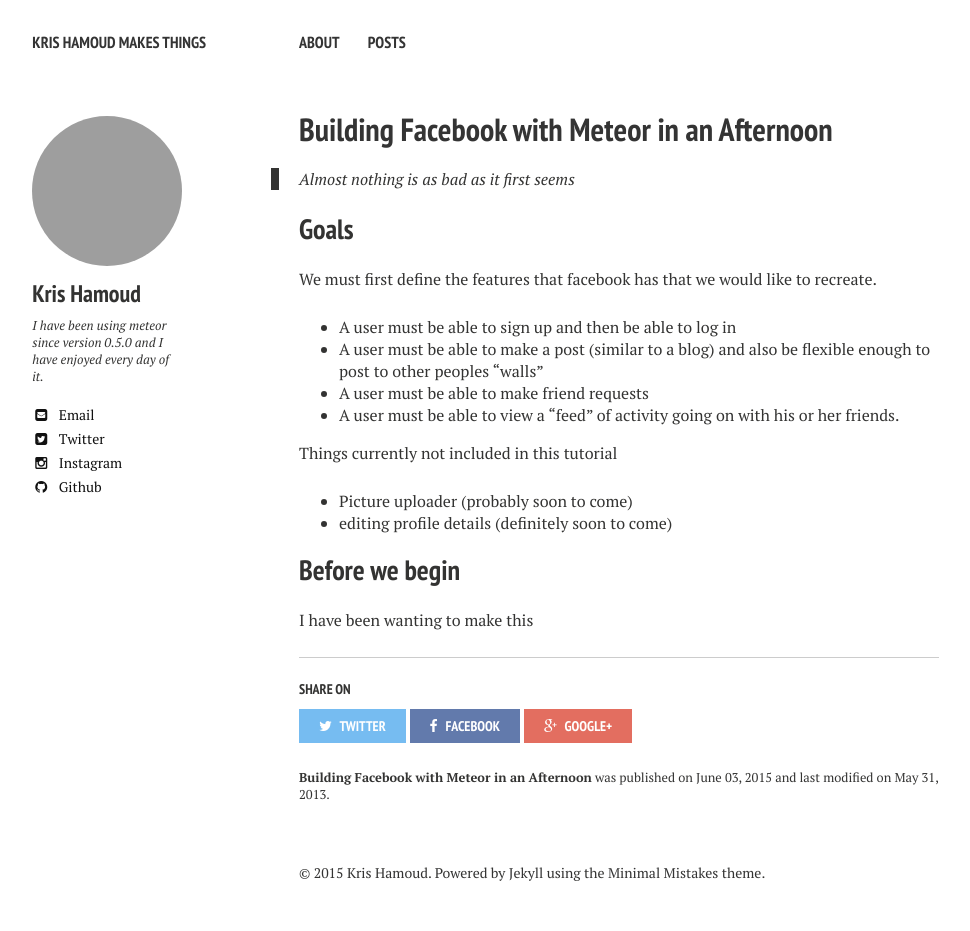
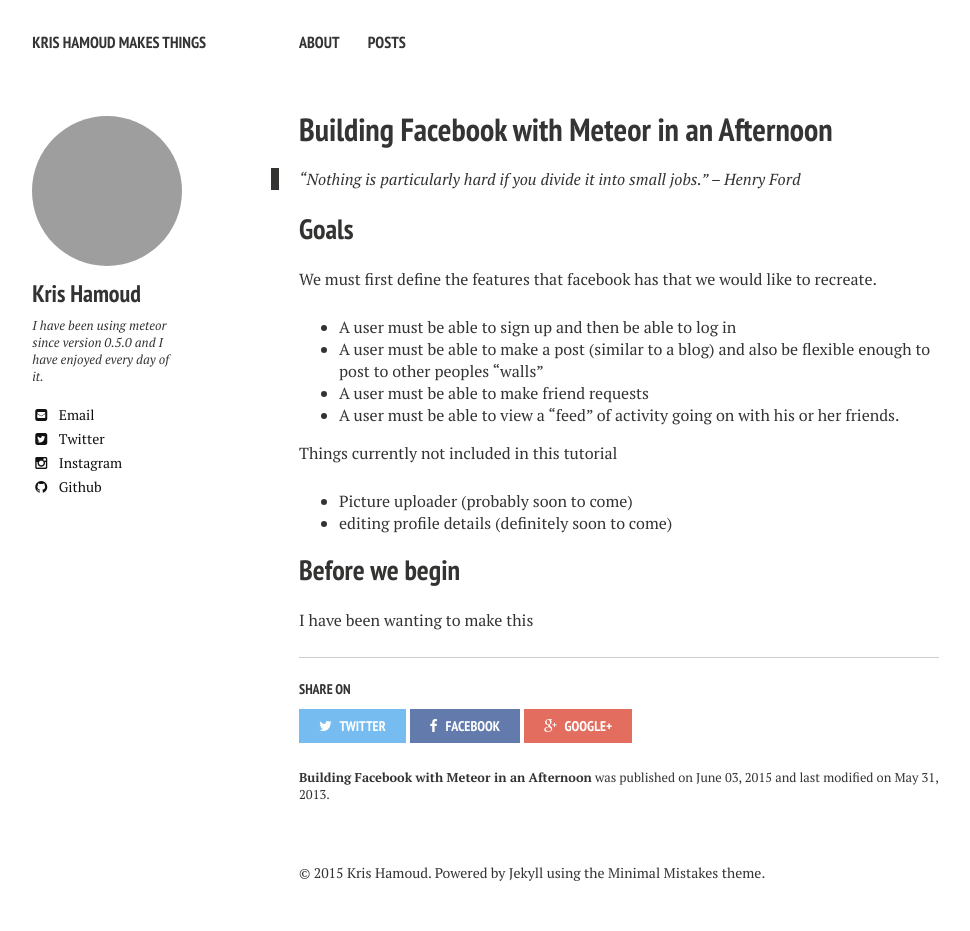
Before and after one commit to krishamoud/krishamoud.github.io, a Jekyll site: the page built from _posts/2015-06-03-building-a-facebook-clone-with-meteorjs.md, in a window 1280 px wide. Shown: the whole page, without its empty margins (21-991 px from the left). Built offline with Jekyll 4.4.1, drawn with Linux system fonts in a browser that asks for light colours; nearby versions of some CDN libraries; grey boxes are pictures that could not be loaded.

Commit message:
Update 2015-06-03-building-a-facebook-clone-with-meteorjs.md

```diff
--- a/_posts/2015-06-03-building-a-facebook-clone-with-meteorjs.md
+++ b/_posts/2015-06-03-building-a-facebook-clone-with-meteorjs.md
@@ -6,7 +6,7 @@ modified: 2013-05-31
 tags: [facebook, meteor, tutorial]
 ---
 
-> *Almost nothing is as bad as it first seems*
+> *"Nothing is particularly hard if you divide it into small jobs." – Henry Ford*
 
 ## Goals
 
```
